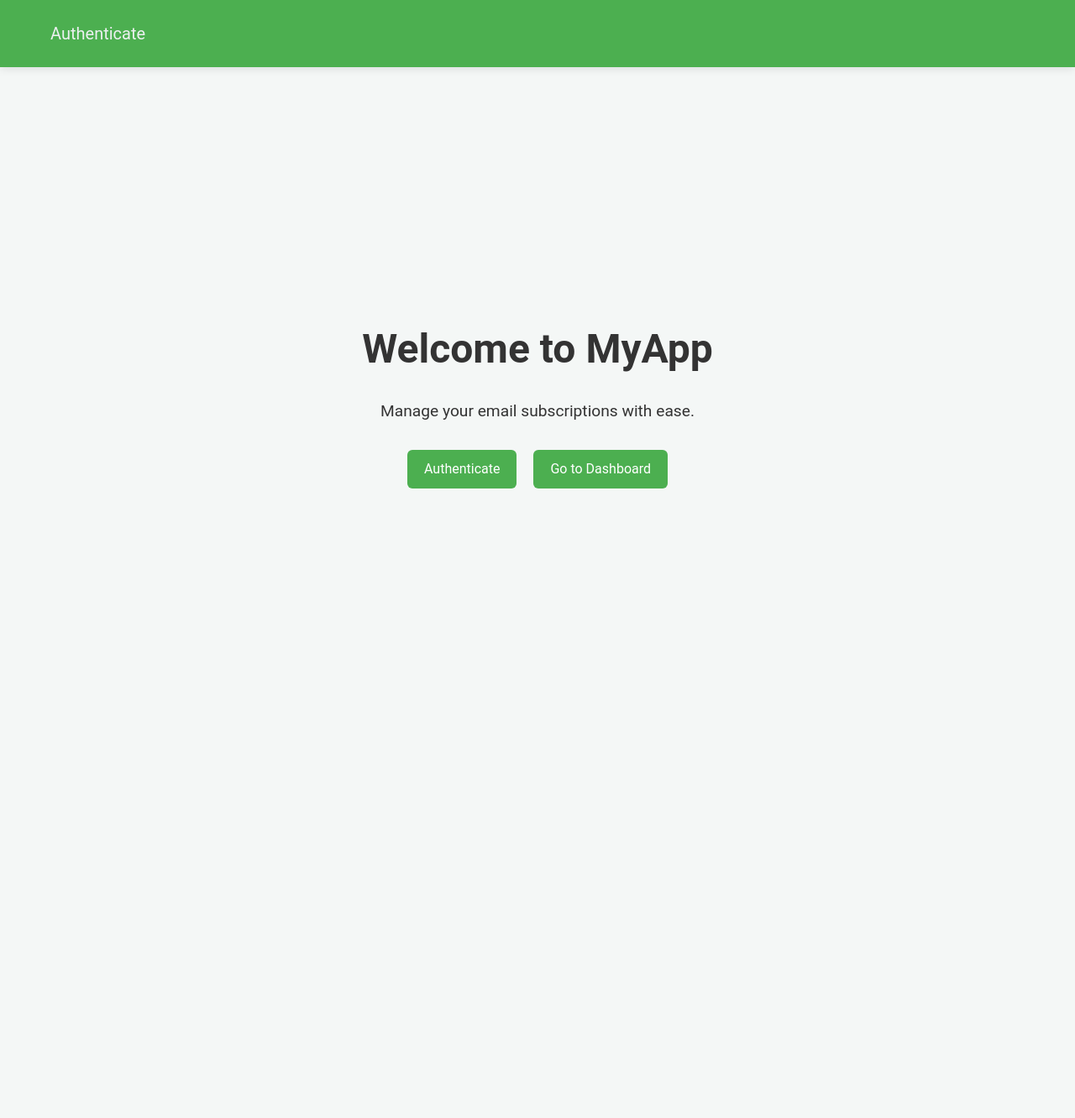
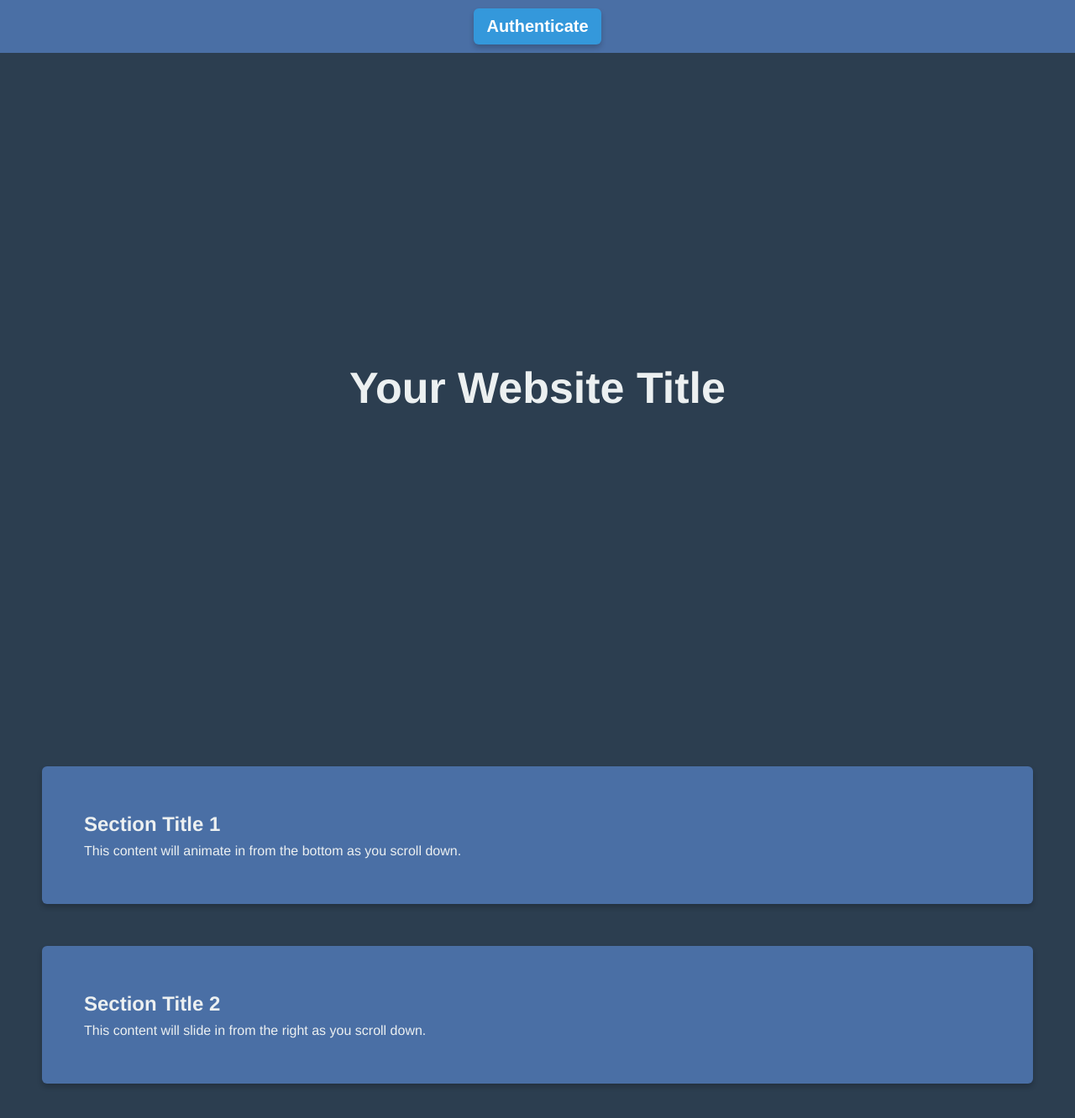
Before and after one commit to MatteoGuidii/email-subscriptions-managment, a React (Create React App) app in the folder frontend/: page / in a window 1280 px wide. Shown: the top 1332 px of the page at 84% size. Before the commit the page ends 880 px from the top, so only its background shows below. Built offline with nearby package versions, Linux system fonts and the light colour scheme.

Commit message:
Modified Home page

```diff
--- a/frontend/package.json
+++ b/frontend/package.json
@@ -6,6 +6,7 @@
     "@testing-library/jest-dom": "^5.17.0",
     "@testing-library/react": "^13.4.0",
     "@testing-library/user-event": "^13.5.0",
+    "aos": "^2.3.4",
     "axios": "^1.6.0",
     "dotenv": "^16.3.1",
     "google-auth-library": "^9.2.0",
--- a/frontend/src/App.css
+++ b/frontend/src/App.css
@@ -1,5 +1,3 @@
-/* App.css */
-
 /* Reset */
 *,
 *::before,
@@ -10,17 +8,19 @@
 }
 
 :root {
-    --background-color: #f4f7f6;
-    --text-color: #333;
-    --primary-color: #4CAF50;
-    --secondary-color: #008CBA;
-    --error-color: #f44336;
-    --border-radius: 6px;
-    --box-shadow: 0 4px 6px rgba(0, 0, 0, 0.1);
+    --background-color: #2c3e50; /* Dark blue background */
+    --text-color: #ecf0f1; /* Light text for better contrast */
+    --primary-color: #34495e; /* Primary button color */
+    --secondary-color: #4a6fa5; /* Background color for the authentication section */
+    --error-color: #f44336; /* Error color */
+    --border-radius: 6px; /* Border radius for elements */
+    --box-shadow: 0 4px 6px rgba(0, 0, 0, 0.2); /* Shadow effect */
+    --auth-button-color: #3498db; /* Color for the authenticate button */
+    --auth-button-hover-color: #2980b9; /* Hover color for the button */
 }
 
 html, body {
-    font-family: 'Roboto', sans-serif;
+    font-family: 'Helvetica Neue', Helvetica, Arial, sans-serif;
     background-color: var(--background-color);
     color: var(--text-color);
     font-size: 16px;
@@ -28,59 +28,86 @@ html, body {
     overflow-x: hidden;
 }
 
-button {
-    padding: 8px 15px;
-    font-size: 16px;
+.App-header {
+    background-color: var(--background-color); /* Updated to use the variable */
+    min-height: 100vh;
+    display: flex;
+    flex-direction: column;
+    align-items: center;
+    justify-content: center;
+    font-size: calc(10px + 2vmin);
+    color: var(--text-color); /* Also using the text color variable for consistency */
+}
+
+.container h1 {
+    font-family: 'Helvetica Neue', Helvetica, Arial, sans-serif;
+    font-size: var(--large-font-size); /* Using a variable for font size */
+    margin-bottom: var(--large-spacing); /* Using a variable for bottom margin */
+    color: var(--text-color); /* Using the text color variable for consistency */
+}
+
+.container p {
+    font-family: 'Helvetica Neue', Helvetica, Arial, sans-serif;
+    font-size: var(--base-font-size); /* Using a variable for font size */
+    margin-bottom: var(--base-spacing); /* Using a variable for bottom margin */
+    max-width: 600px; /* Optimal line length for readability */
+    color: var(--text-color); /* Using the text color variable for consistency */
+    text-align: center;
+}
+
+.content-section {
+    padding: 50px;
+    margin: 50px;
+    border-radius: var(--border-radius); /* Use border-radius from root */
+    background: var(--secondary-color); /* Updated to use the secondary color variable */
+    box-shadow: var(--box-shadow); /* Use box-shadow from root */
+    color: var(--text-color); /* Use text color from root, if you want to change the text color */
+}
+
+/* Section with a different background color for authentication */
+.authentication-section {
+    background-color: var(--secondary-color);
+    padding: 10px;
+    display: flex;
+    justify-content: center; /* Center align the button */
+    align-items: center; /* Vertically align the button */
+    box-shadow: var(--box-shadow);
+}
+
+.auth-button {
+    background-color: var(--auth-button-color);
+    color: white;
+    padding: 10px 15px; /* Increased padding for a larger button */
+    font-size: 1.25rem; /* Larger font size for better readability */
+    cursor: pointer;
     border: none;
     border-radius: var(--border-radius);
-    background-color: var(--primary-color);
-    color: white;
-    cursor: pointer;
-    transition: background-color 0.3s;
+    transition: background-color 0.3s, transform 0.3s, box-shadow 0.3s;
 }
 
-button:hover {
-    background-color: #45a049;
+.auth-button:hover {
+    background-color: var(--auth-button-hover-color);
+    transform: translateY(-3px);
+    box-shadow: 0 6px 12px rgba(0, 0, 0, 0.35);
 }
 
-button:disabled {
-    background-color: #ccc;
-    cursor: not-allowed;
-}
 
-/* Container */
+/* Container for wrapping elements */
 .container {
     width: 80%;
     padding: 20px;
-  padding-left: 20px;
     margin: auto;
     overflow: hidden;
 }
 
-/* Main Content */
+/* Main Content Styling */
 .main-content {
-  padding: 20px;
-  padding-left: 20px;
-  background: #ffffff;
-  margin-top: 20px;
-  border-radius: 12px;
-  box-shadow: 0 0 10px rgba(0, 0, 0, 0.1);
-  transition: box-shadow 0.3s ease-in-out;
-}
-
-.main-content:hover {
-    box-shadow: 0 0 20px rgba(0, 0, 0, 0.1);
-}
-
-/* Links */
-a {
-    color: var(--secondary-color);
-    text-decoration: none;
-    transition: color 0.3s ease-in-out;
-}
-
-a:hover {
-    color: var(--primary-color);
+    padding: 40px;
+    background: var(--primary-color);
+    margin-top: 40px;
+    border-radius: var(--border-radius);
+    box-shadow: var(--box-shadow);
+    text-align: center;
 }
 
 /* Responsive Design */
@@ -95,3 +122,28 @@ a:hover {
         width: 75%;
     }
 }
+
+/* Button Styling */
+button {
+    padding: 12px 30px;
+    font-size: 18px;
+    font-weight: bold;
+    border: none;
+    border-radius: var(--border-radius);
+    background-color: var(--primary-color); /* Adjust to primary color */
+    color: var(--text-color);
+    cursor: pointer;
+    transition: background-color 0.3s, transform 0.3s, box-shadow 0.3s;
+    box-shadow: var(--box-shadow);
+}
+
+button:hover {
+    background-color: var(--secondary-color); /* Adjust to secondary color on hover */
+    transform: translateY(-2px);
+    box-shadow: 0 5px 10px rgba(0, 0, 0, 0.3);
+}
+
+button:disabled {
+    background-color: #7f8c8d; /* Muted color for disabled state */
+    cursor: not-allowed;
+}
--- a/frontend/src/App.js
+++ b/frontend/src/App.js
@@ -1,26 +1,47 @@
-// src/App.js
-import React from 'react';
-import { BrowserRouter, Routes, Route } from 'react-router-dom';
-import Auth from './pages/Auth';
-import Dashboard from './pages/Dashboard';
-import MainNavigation from './components/Navigation/MainNavigation';
-import GmailCallback from './components/GmailCallback';
-import Home from './pages/Home';  // Make sure to create this component
+// App.js
 
-import './App.css';
+import React, { useEffect } from 'react';
+import AOS from 'aos';
+import 'aos/dist/aos.css'; // Import AOS animations CSS
 
-function App() {
+import './App.css'; // Import global styles here
+
+
+// import './pages/Home.css'; // Import the Home page CSS
+
+const App = () => {
+
+  useEffect(() => {
+    // Initialize AOS with a duration of 1700 milliseconds
+    AOS.init({ duration: 1700 });
+  }, []);
+
   return (
-    <BrowserRouter>
-      <MainNavigation />
-        <Routes>
-          <Route path="/" element={<Home />} />  {/* Set Home as the default route */}
-          <Route path="/auth" element={<Auth />} />
-          <Route path="/dashboard" element={<Dashboard />} />
-          <Route path="/gmail/callback" element={<GmailCallback />} />
-        </Routes>
-    </BrowserRouter>
+    <div className="App">
+      {/* Authentication section without horizontal line */}
+      <div className="authentication-section">
+        <button className="auth-button">Authenticate</button>
+      </div>
+      <header className="App-header">
+        <h1>Your Website Title</h1>
+      </header>
+
+      <main>
+        <section data-aos="fade-up" className="content-section">
+          {/* Content that will fade up on scroll */}
+          <h2>Section Title 1</h2>
+          <p>This content will animate in from the bottom as you scroll down.</p>
+        </section>
+
+        <section data-aos="fade-right" className="content-section">
+          {/* Another section that will fade in from the right */}
+          <h2>Section Title 2</h2>
+          <p>This content will slide in from the right as you scroll down.</p>
+        </section>
+        {/* You can add as many sections as needed with different data-aos attributes */}
+      </main>
+    </div>
   );
-}
+};
 
 export default App;
--- a/frontend/src/pages/Dashboard.js
+++ b/frontend/src/pages/Dashboard.js
@@ -1,23 +1,18 @@
-// src/pages/Dashboard.js
+// src/pages/Home.js
 import React from 'react';
-import GmailAuth from '../components/GmailAuth';
+import { Link } from 'react-router-dom';
+import './Home.css';
 
-const Dashboard = () => {
+const Home = () => {
   return (
     <div className="container">
-      <div className="dashboard">
-        <div className="dashboard-header">
-          <h1>Dashboard</h1>
-          <p>Welcome, User!</p>
-        </div>
-        {/* Placeholder for future content */}
-        <div className="dashboard-content">
-          <p>Your email subscription management will appear here.</p>
-          <GmailAuth />  {/* Include GmailAuth component here */}
-        </div>
+      <h1>Welcome to Email Unsubscriber</h1>
+      <p>This application automates the process of unsubscribing from your email account. Authenticate to get started.</p>
+      <div className="button-container">
+        <Link to="/auth" className="button">Authenticate</Link>
       </div>
     </div>
   );
 };
 
-export default Dashboard;
+export default Home;
--- a/frontend/src/pages/Home.css
+++ b/frontend/src/pages/Home.css
@@ -1,43 +1,81 @@
 /* Home.css */
+
+.App {
+    text-align: center;
+  }
+
+.App-header {
+    background-color: #282c34;
+    min-height: 100vh;
+    display: flex;
+    flex-direction: column;
+    align-items: center;
+    justify-content: center;
+    font-size: calc(10px + 2vmin);
+    color: white;
+}
+
+.content-section {
+    padding: 50px;
+    margin: 50px;
+    border-radius: 8px;
+    background: #f9f9f9;
+    box-shadow: 0 4px 8px rgba(0,0,0,0.1);
+}
+
 .container {
     display: flex;
     flex-direction: column;
     align-items: center;
     justify-content: center;
     min-height: 100vh;
-    padding: 20px;
-    background-color: var(--background-color);
+    padding: 40px;
+    background-color: #2c3e50; /* Dark blue background */
+    color: #ecf0f1; /* Light text for contrast */
 }
 
 .container h1 {
-    font-size: 3rem;
-    margin-bottom: 20px;
+    font-family: 'Helvetica Neue', Helvetica, Arial, sans-serif;
+    font-size: 4rem; /* Increased size for impact */
+    margin-bottom: 30px; /* More spacing */
 }
 
 .container p {
-    font-size: 1.2rem;
-    margin-bottom: 30px;
+    font-family: 'Helvetica Neue', Helvetica, Arial, sans-serif;
+    font-size: 1.4rem; /* Slightly larger for readability */
+    margin-bottom: 40px; /* More spacing */
+    max-width: 600px; /* Optimal line length for readability */
     text-align: center;
 }
 
 .button-container {
     display: flex;
+    justify-content: center;
     gap: 20px;
+    padding: 30px; /* Increased padding for a thicker bar */
+    background-color: #ecf0f1; /* White background for the bar */
+    box-shadow: 0 4px 8px rgba(0, 0, 0, 0.1); /* Subtle shadow for depth */
+    border-radius: 10px; /* Rounded corners for a modern look */
+    margin: 20px 0; /* Add some margin around the bar */
 }
 
+
 .button {
-    padding: 10px 20px;
-    font-size: 16px;
+    padding: 15px 40px;
+    font-size: 20px; /* Increase font size for visibility */
+    font-weight: bold; /* Make the text bolder */
     border: none;
-    border-radius: var(--border-radius);
-    background-color: var(--primary-color);
-    color: white;
+    border-radius: 8px; /* Rounded corners for the button */
+    background-color: #3498db; /* Pleasing blue color */
+    color: white; /* Contrast color for the text */
     cursor: pointer;
     text-decoration: none;
-    text-align: center;
-    transition: background-color 0.3s;
+    transition: all 0.3s ease-in-out;
+    box-shadow: 0 3px 6px rgba(0, 0, 0, 0.2); /* Shadow for a 3D effect */
 }
 
 .button:hover {
-    background-color: #45a049;
+    background-color: #2980b9; /* Darker shade for hover effect */
+    box-shadow: 0 5px 10px rgba(0, 0, 0, 0.3); /* Deeper shadow on hover */
+    transform: translateY(-2px); /* Slight raise effect on hover */
 }
--- a/frontend/src/pages/Home.js
+++ b/frontend/src/pages/Home.js
@@ -5,12 +5,11 @@ import './Home.css';  // Import the CSS
 
 const Home = () => {
   return (
-    <div className="container">
+    <div className="container" data-aos="zoom-in">
       <h1>Welcome to MyApp</h1>
-      <p>Manage your email subscriptions with ease.</p>
+      <p>This application allows you to manage your email subscriptions. Authenticate to access and manage your subscriptions with ease.</p>
       <div className="button-container">
         <Link to="/auth" className="button">Authenticate</Link>
-        <Link to="/dashboard" className="button">Go to Dashboard</Link>
       </div>
     </div>
   );
--- a/package.json
+++ b/package.json
@@ -10,6 +10,7 @@
   "author": "Matteo Guidi",
   "license": "ISC",
   "dependencies": {
+    "aos": "^2.3.4",
     "autoprefixer": "^10.4.16",
     "axios": "^1.6.0",
     "bcrypt": "^5.1.1",
```
Also changed, not shown: 2 other files (tests, documents, lock files or other folders). Lines whose indentation alone changed are shown as unchanged.
